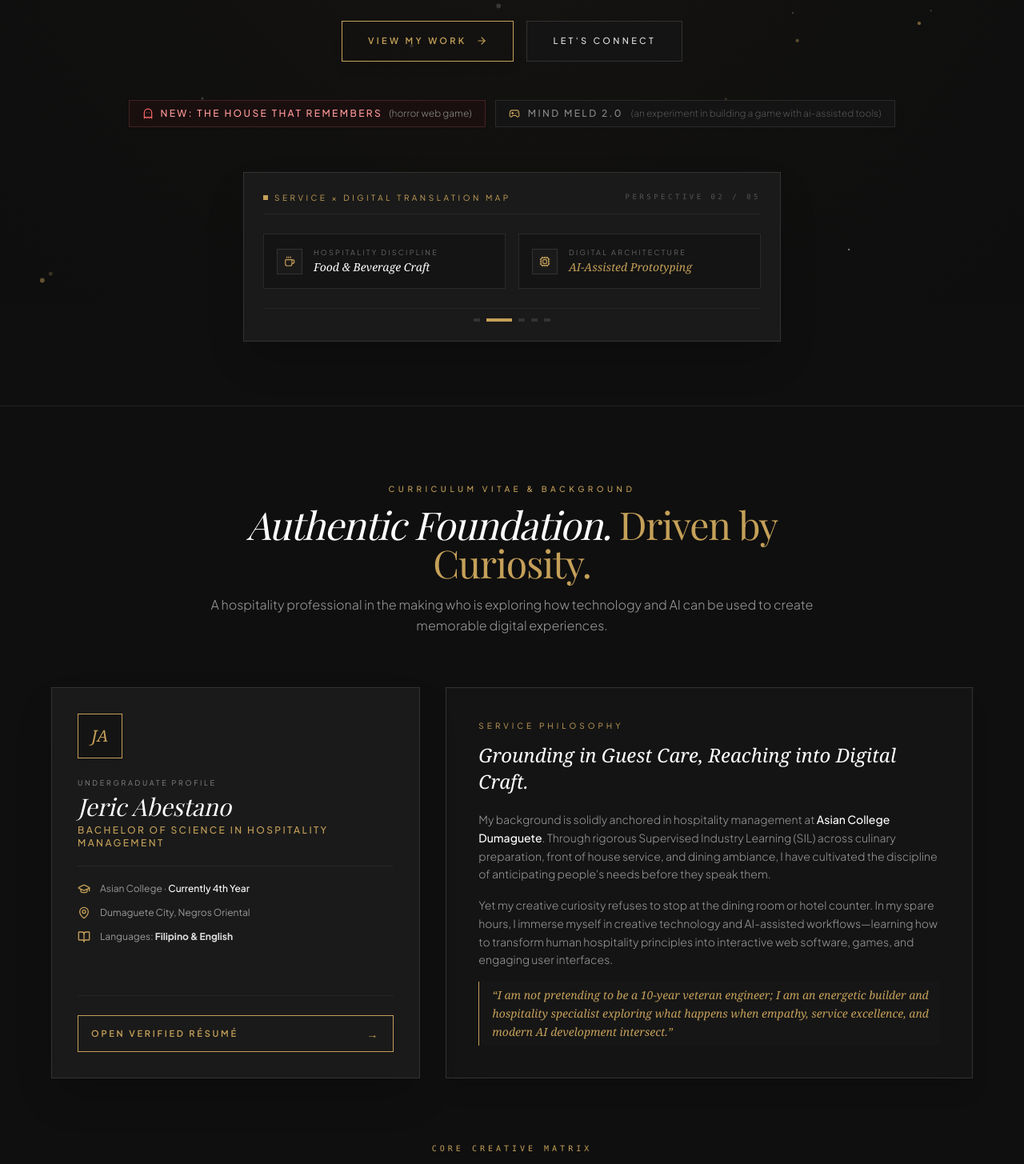
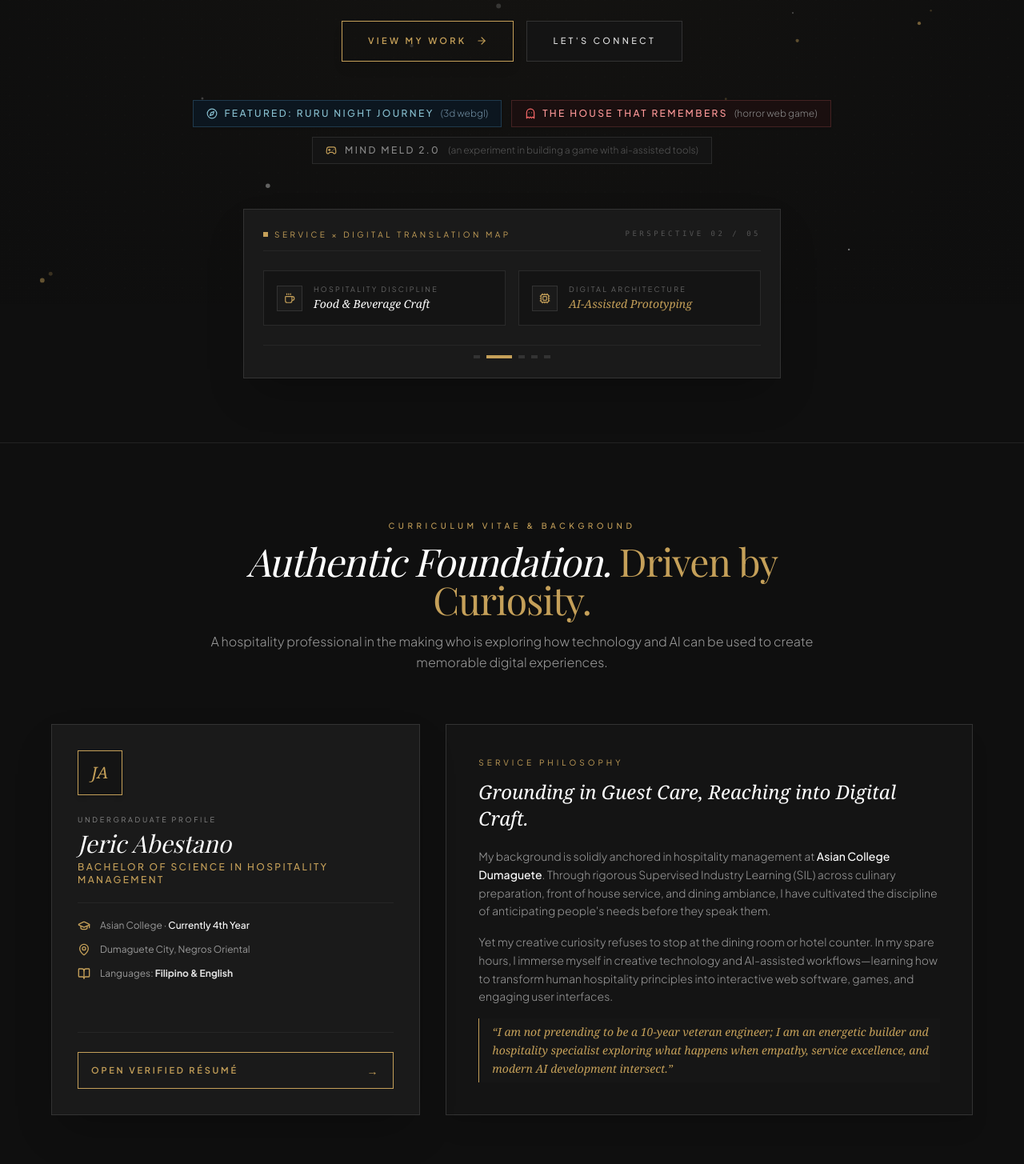
Before and after one commit to Gyuri-codes/JA-WEB-PORT, a React (Vite) app: page / in a window 1280 px wide. Shown: the part 420-1875 px from the top of the page at 80% size. Built offline with nearby package versions, Linux system fonts and the light colour scheme; a web font is replaced by a local one.

Commit message:
feat(projects): add RURU night journey project
Integrate the RURU 3D WebGL interactive project into the hero section and portfolio data for enhanced visibility.

```diff
--- a/src/components/HeroSection.tsx
+++ b/src/components/HeroSection.tsx
@@ -87,6 +87,20 @@ export function HeroSection({ currentTheme, onOpenResume }: HeroSectionProps) {
 
         {/* Subtle Secondary Project Links */}
         <div className="mb-14 flex flex-wrap items-center justify-center gap-3">
+          <a
+            href="https://gyuri-codes.github.io/RURU/"
+            target="_blank"
+            rel="noopener noreferrer"
+            id="hero-ruru-link"
+            className="inline-flex items-center gap-2 text-xs text-[#88c0d0] hover:text-white transition-colors group px-4 py-2 border border-[#1f3a4d] bg-[#0c161f] hover:bg-[#132330] shadow-sm cursor-pointer"
+          >
+            <Compass className="w-3.5 h-3.5 text-[#88c0d0] transition-transform group-hover:rotate-45" />
+            <span className="uppercase tracking-[0.2em] font-medium">
+              Featured: RURU Night Journey
+            </span>
+            <span className="text-[#6d8a9e] font-light lowercase">(3D WebGL)</span>
+          </a>
+
           <button
             onClick={() => document.getElementById('the-house')?.scrollIntoView({ behavior: 'smooth' })}
             id="hero-the-house-link"
@@ -94,7 +108,7 @@ export function HeroSection({ currentTheme, onOpenResume }: HeroSectionProps) {
           >
             <Ghost className="w-3.5 h-3.5 text-[#ff6b6b] transition-transform group-hover:scale-110" />
             <span className="uppercase tracking-[0.2em] font-medium">
-              New: The House That Remembers
+              The House That Remembers
             </span>
             <span className="text-[#888888] font-light lowercase">(horror web game)</span>
           </button>
--- a/src/components/ProjectsSection.tsx
+++ b/src/components/ProjectsSection.tsx
@@ -1,6 +1,7 @@
-import { ExternalLink, Gamepad2, Utensils, Hotel, ArrowUpRight, Sparkles, Ghost } from 'lucide-react';
+import { useState } from 'react';
+import { ExternalLink, Gamepad2, Utensils, Hotel, ArrowUpRight, Sparkles, Ghost, Compass, Eye, X, Maximize2, Moon } from 'lucide-react';
 import { ThemeId } from '../types';
-import { PERSONAL_INFO, THEME_CONFIGS, HORROR_GAME_CASE_STUDY } from '../data/portfolioData';
+import { PERSONAL_INFO, THEME_CONFIGS, HORROR_GAME_CASE_STUDY, RURU_PROJECT_DATA } from '../data/portfolioData';
 
 interface ProjectsSectionProps {
   currentTheme: ThemeId;
@@ -8,25 +9,45 @@ interface ProjectsSectionProps {
 
 export function ProjectsSection({ currentTheme }: ProjectsSectionProps) {
   const themeConfig = THEME_CONFIGS[currentTheme];
+  const [activeFilter, setActiveFilter] = useState<'all' | 'interactive' | 'hospitality'>('all');
+  const [previewProject, setPreviewProject] = useState<{ title: string; url: string } | null>(null);
 
   const projects = [
+    {
+      id: "ruru-night-journey",
+      title: "RURU (流々) — Interactive Night Journey",
+      category: "Cinematic 3D Web Experience",
+      filterCategory: "interactive",
+      tagline: "A five-chapter nocturnal meditation through an ancient Japanese mountain sanctuary, rendered in real-time procedural Three.js.",
+      tools: ["Three.js", "WebGL", "TypeScript", "Spatial Web Audio", "Cinematic Scroll"],
+      isFeatured: true,
+      badgeText: "New · 3D Experience",
+      badgeColor: "text-[#88c0d0] bg-[#88c0d0]/10 border-[#88c0d0]/40",
+      accentBorder: "border-[#88c0d0]/80",
+      link: RURU_PROJECT_DATA.officialUrl,
+      actionText: "Launch Night Journey",
+      canPreview: true
+    },
     {
       id: "the-house-that-remembers",
       title: "The House That Remembers",
       category: "Psychological Horror Web Game",
+      filterCategory: "interactive",
       tagline: "An immersive first-person psychological horror browser experience inspired by classic browser horror like Hotel 626.",
       tools: ["Web Audio", "Interactive Horror", "Atmospheric 3D", "GitHub Pages"],
       isFeatured: true,
-      badgeText: "New Game",
+      badgeText: "Horror Game",
       badgeColor: "text-[#ff6b6b] bg-[#ff6b6b]/10 border-[#ff6b6b]/40",
       accentBorder: "border-[#ff6b6b]/80",
       link: HORROR_GAME_CASE_STUDY.officialUrl,
-      actionText: "Play Horror Game"
+      actionText: "Play Horror Game",
+      canPreview: true
     },
     {
       id: "mind-meld",
       title: "Mind Meld 2.0",
       category: "AI-Assisted Web Game",
+      filterCategory: "interactive",
       tagline: "An interactive browser-based game built through human-AI creative collaboration.",
       tools: ["Web Tech", "AI-Assisted Workflows", "GitHub Pages", "Game Mechanics"],
       isFeatured: true,
@@ -34,12 +55,14 @@ export function ProjectsSection({ currentTheme }: ProjectsSectionProps) {
       badgeColor: "text-[#C5A059] bg-[#C5A059]/10 border-[#C5A059]/40",
       accentBorder: "border-[#C5A059]",
       link: PERSONAL_INFO.currentProject.link,
-      actionText: "Play Live Game"
+      actionText: "Play Live Game",
+      canPreview: false
     },
     {
       id: "hospitality-service-flow",
       title: "Supervised Industry Learning Service Guide",
       category: "Hospitality Framework",
+      filterCategory: "hospitality",
       tagline: "Standardized table-service, customer communication, and food safety protocols synthesized during SIL internships.",
       tools: ["Food Safety", "Table Etiquette", "Guest Care", "Workflow Standards"],
       isFeatured: false,
@@ -47,12 +70,14 @@ export function ProjectsSection({ currentTheme }: ProjectsSectionProps) {
       badgeColor: "text-[#888888] bg-[#141414] border-[#333333]",
       accentBorder: "border-[#333333]",
       link: "#experience",
-      actionText: "View Internship Experience"
+      actionText: "View Internship Experience",
+      canPreview: false
     },
     {
       id: "front-office-blueprint",
       title: "Front Office Guest Journey System",
       category: "Hospitality Management",
+      filterCategory: "hospitality",
       tagline: "Comprehensive front desk workflow mapping guest arrival, reservations, and swift conflict resolution.",
       tools: ["Front Office", "NC II Standards", "Active Listening", "Problem Solving"],
       isFeatured: false,
@@ -60,15 +85,21 @@ export function ProjectsSection({ currentTheme }: ProjectsSectionProps) {
       badgeColor: "text-[#888888] bg-[#141414] border-[#333333]",
       accentBorder: "border-[#333333]",
       link: "#certifications",
-      actionText: "View NC II Credentials"
+      actionText: "View NC II Credentials",
+      canPreview: false
     }
   ];
+
+  const filteredProjects = projects.filter((p) => {
+    if (activeFilter === 'all') return true;
+    return p.filterCategory === activeFilter;
+  });
 
   return (
     <section id="projects" className="py-24 px-4 sm:px-6 lg:px-8 relative z-10 border-t border-[#222222]">
       <div className="max-w-6xl mx-auto">
         {/* Header */}
-        <div className="text-center max-w-3xl mx-auto mb-16">
+        <div className="text-center max-w-3xl mx-auto mb-12">
           <span className="text-[10px] uppercase tracking-[0.45em] text-[#C5A059] block mb-3 font-medium">
             Creative Portfolio Index
           </span>
@@ -79,16 +110,53 @@ export function ProjectsSection({ currentTheme }: ProjectsSectionProps) {
             Featured Works & Initiatives
           </h2>
           <p className="mt-4 text-sm sm:text-base text-[#999999] max-w-xl mx-auto font-light leading-relaxed">
-            Tangible outcomes bridging hospitality service precision with digital experimentation and game development.
+            Tangible outcomes bridging hospitality service precision with real-time 3D web experiences and interactive games.
           </p>
+
+          {/* Filter Navigation */}
+          <div className="flex flex-wrap items-center justify-center gap-2 mt-8">
+            <button
+              type="button"
+              onClick={() => setActiveFilter('all')}
+              className={`px-4 py-1.5 text-[10px] uppercase tracking-[0.2em] font-medium border transition-colors cursor-pointer ${
+                activeFilter === 'all'
+                  ? 'bg-[#C5A059] text-[#0F0F0F] border-[#C5A059] font-semibold'
+                  : 'bg-[#141414] text-[#888888] border-[#2A2A2A] hover:border-[#444] hover:text-white'
+              }`}
+            >
+              All Works ({projects.length})
+            </button>
+            <button
+              type="button"
+              onClick={() => setActiveFilter('interactive')}
+              className={`px-4 py-1.5 text-[10px] uppercase tracking-[0.2em] font-medium border transition-colors cursor-pointer ${
+                activeFilter === 'interactive'
+                  ? 'bg-[#88c0d0] text-[#0F0F0F] border-[#88c0d0] font-semibold'
+                  : 'bg-[#141414] text-[#888888] border-[#2A2A2A] hover:border-[#444] hover:text-white'
+              }`}
+            >
+              Interactive & 3D (3)
+            </button>
+            <button
+              type="button"
+              onClick={() => setActiveFilter('hospitality')}
+              className={`px-4 py-1.5 text-[10px] uppercase tracking-[0.2em] font-medium border transition-colors cursor-pointer ${
+                activeFilter === 'hospitality'
+                  ? 'bg-[#C5A059] text-[#0F0F0F] border-[#C5A059] font-semibold'
+                  : 'bg-[#141414] text-[#888888] border-[#2A2A2A] hover:border-[#444] hover:text-white'
+              }`}
+            >
+              Hospitality Systems (2)
+            </button>
+          </div>
         </div>
 
         {/* Projects Grid */}
-        <div className="grid grid-cols-1 md:grid-cols-2 gap-6">
-          {projects.map((proj) => (
+        <div className="grid grid-cols-1 md:grid-cols-2 lg:grid-cols-3 gap-6">
+          {filteredProjects.map((proj) => (
             <div
               key={proj.id}
-              className={`p-8 flex flex-col justify-between transition-all duration-300 relative bg-[#1A1A1A] group shadow-2xl overflow-hidden border ${
+              className={`p-7 flex flex-col justify-between transition-all duration-300 relative bg-[#1A1A1A] group shadow-2xl overflow-hidden border ${
                 proj.accentBorder || 'border-[#333333]'
               } hover:border-[#C5A059]`}
             >
@@ -104,13 +172,13 @@ export function ProjectsSection({ currentTheme }: ProjectsSectionProps) {
                 </div>
 
                 <h3
-                  className="text-xl font-serif italic text-white mb-2 leading-snug group-hover:text-[#C5A059] transition-colors"
+                  className="text-lg font-serif italic text-white mb-2 leading-snug group-hover:text-[#C5A059] transition-colors"
                   style={{ fontFamily: themeConfig.fontHeadline }}
                 >
                   {proj.title}
                 </h3>
 
-                <p className="text-xs sm:text-sm text-[#999999] leading-relaxed mb-6 font-light">
+                <p className="text-xs sm:text-sm text-[#999999] leading-relaxed mb-5 font-light">
                   {proj.tagline}
                 </p>
 
@@ -126,7 +194,8 @@ export function ProjectsSection({ currentTheme }: ProjectsSectionProps) {
                 </div>
               </div>
 
-              <div className="pt-4 border-t border-[#262626] flex items-center justify-between relative z-10">
+              <div className="pt-4 border-t border-[#262626] flex flex-wrap items-center justify-between gap-2 relative z-10">
+                <div className="flex items-center gap-2">
                   <a
                     href={proj.link}
                     target={proj.link.startsWith('http') ? '_blank' : '_self'}
@@ -136,8 +205,20 @@ export function ProjectsSection({ currentTheme }: ProjectsSectionProps) {
                     <span>{proj.actionText}</span>
                     <ArrowUpRight className="w-3.5 h-3.5 transition-transform group-hover:translate-x-0.5 group-hover:-translate-y-0.5" />
                   </a>
+                </div>
 
-                {proj.isFeatured && (
+                {proj.canPreview && (
+                  <button
+                    type="button"
+                    onClick={() => setPreviewProject({ title: proj.title, url: proj.link })}
+                    className="text-[10px] font-mono uppercase tracking-wider text-[#888888] hover:text-white flex items-center gap-1 px-2 py-1 bg-[#141414] border border-[#2A2A2A] hover:border-[#444] transition-colors cursor-pointer"
+                  >
+                    <Eye className="w-3 h-3" />
+                    <span>Preview</span>
+                  </button>
+                )}
+
+                {!proj.canPreview && proj.isFeatured && (
                   <span className="text-[10px] font-mono uppercase tracking-wider text-[#666666]">Live Browser</span>
                 )}
               </div>
@@ -145,6 +226,53 @@ export function ProjectsSection({ currentTheme }: ProjectsSectionProps) {
           ))}
         </div>
       </div>
+
+      {/* Embedded Live Preview Modal */}
+      {previewProject && (
+        <div className="fixed inset-0 z-50 flex items-center justify-center p-4 sm:p-6 bg-black/85 backdrop-blur-md animate-in fade-in duration-200">
+          <div className="w-full max-w-5xl bg-[#0e1015] border border-[#333333] shadow-2xl flex flex-col overflow-hidden max-h-[90vh]">
+            {/* Modal Header */}
+            <div className="flex items-center justify-between px-6 py-4 border-b border-[#262626] bg-[#141418]">
+              <div className="flex items-center gap-3">
+                <Compass className="w-4 h-4 text-[#88c0d0]" />
+                <span className="text-sm font-serif italic text-white">{previewProject.title}</span>
+                <span className="text-[9px] font-mono uppercase tracking-widest px-2 py-0.5 bg-[#88c0d0]/10 text-[#88c0d0] border border-[#88c0d0]/30 hidden sm:inline-block">
+                  Live Interactive Frame
+                </span>
+              </div>
+              <div className="flex items-center gap-2">
+                <a
+                  href={previewProject.url}
+                  target="_blank"
+                  rel="noopener noreferrer"
+                  className="px-3 py-1.5 text-[10px] font-mono uppercase tracking-wider text-[#C5A059] border border-[#333] hover:border-[#C5A059] transition-colors flex items-center gap-1.5"
+                >
+                  <span>Open Fullscreen</span>
+                  <ExternalLink className="w-3 h-3" />
+                </a>
+                <button
+                  type="button"
+                  onClick={() => setPreviewProject(null)}
+                  className="p-1.5 text-[#888888] hover:text-white border border-transparent hover:border-[#333] transition-colors cursor-pointer"
+                  aria-label="Close Preview"
+                >
+                  <X className="w-4 h-4" />
+                </button>
+              </div>
+            </div>
+
+            {/* Iframe Body */}
+            <div className="relative w-full flex-1 min-h-[500px] sm:min-h-[620px] bg-black">
+              <iframe
+                src={previewProject.url}
+                title={previewProject.title}
+                className="w-full h-full border-0 absolute inset-0"
+                sandbox="allow-scripts allow-same-origin allow-popups"
+              />
+            </div>
+          </div>
+        </div>
+      )}
     </section>
   );
 }
--- a/src/data/portfolioData.ts
+++ b/src/data/portfolioData.ts
@@ -216,6 +216,23 @@ export const HORROR_GAME_CASE_STUDY = {
       title: "Instant Browser Play",
       description: "Zero installation required—fully optimized for modern web browsers on GitHub Pages."
     }
+  ]
+};
+
+export const RURU_PROJECT_DATA = {
+  id: "ruru-night-journey",
+  title: "RURU (流々) — Interactive Night Journey",
+  tagline: "An interactive cinematic scroll-driven Three.js night journey through an ancient cedar-surrounded Japanese mountain sanctuary.",
+  overview: "A five-chapter nocturnal meditation through a Kyoto mountain temple sanctuary. Inspired by Meng To's interactive 3D WebGL paradigm, rendered entirely in real-time procedural Three.js with spatial Web Audio.",
+  officialUrl: "https://gyuri-codes.github.io/RURU/",
+  category: "Cinematic 3D Web Experience",
+  genre: "Interactive 3D / Audio-Visual Narrative",
+  tools: ["Three.js", "WebGL", "TypeScript", "Web Audio", "Cinematic Scroll"],
+  highlights: [
+    "Procedural 3D Japanese temple architecture & cedar forest",
+    "Scroll-driven cinematic camera choreographies across 5 chapters",
+    "Subtle ambient audio synthesizer & nocturnal soundscape",
+    "Zero-install browser experience deployed to GitHub Pages"
   ]
 };
 
```
Also changed, not shown: 1 other file (tests, documents, lock files or other folders). Lines whose indentation alone changed are shown as unchanged.
